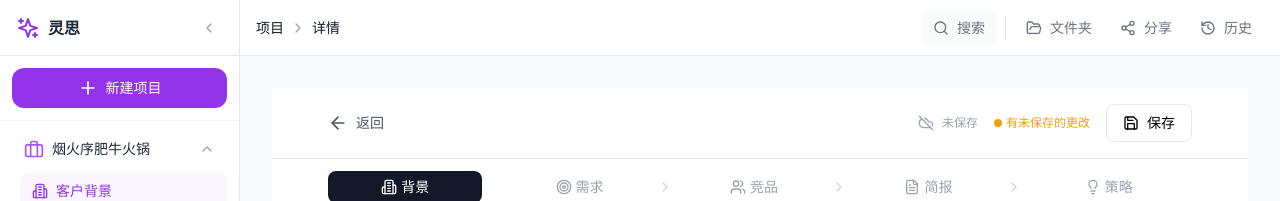
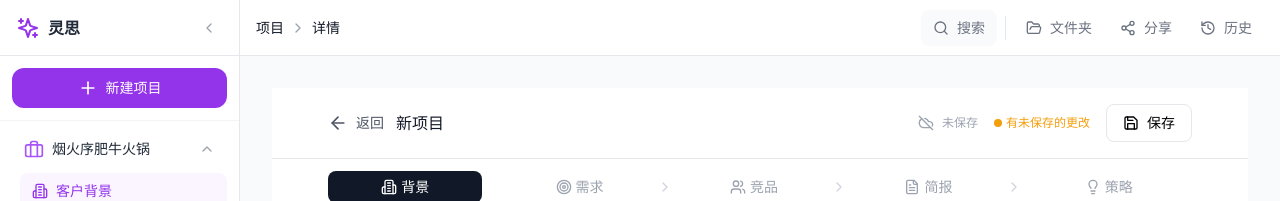
Before and after one commit to GPlanbrand/stratomind, a React (Vite) app: page /projects/workspace/new in a window 1280 px wide. Shown: the top 201 px of the page. Built offline with nearby package versions, Linux system fonts and the light colour scheme.

Commit message:
feat: 工作区顶部显示项目名称

```diff
--- a/src/pages/WorkspacePage.tsx
+++ b/src/pages/WorkspacePage.tsx
@@ -555,6 +555,7 @@ const WorkspacePage: React.FC = () => {
       <div className="bg-white border-b border-gray-200">
         <div className="max-w-4xl mx-auto px-3 sm:px-4 py-3 sm:py-4">
           <div className="flex items-center justify-between gap-2">
+            <div className="flex items-center gap-2 sm:gap-3">
               <button
                 onClick={() => navigate('/projects')}
                 className="flex items-center gap-1 sm:gap-2 text-gray-600 hover:text-gray-900 text-sm"
@@ -562,6 +563,11 @@ const WorkspacePage: React.FC = () => {
                 <ArrowLeft className="w-4 h-4 sm:w-5 sm:h-5" />
                 <span className="hidden sm:inline">返回</span>
               </button>
+              {/* 项目名称 */}
+              <span className="text-sm sm:text-base font-medium text-gray-900 truncate max-w-[150px] sm:max-w-[300px]">
+                {project?.name || clientInfo.companyName || '新项目'}
+              </span>
+            </div>
 
             <div className="flex items-center gap-2 sm:gap-4">
               {/* 自动保存状态 */}
```
Lines whose indentation alone changed are shown as unchanged.
